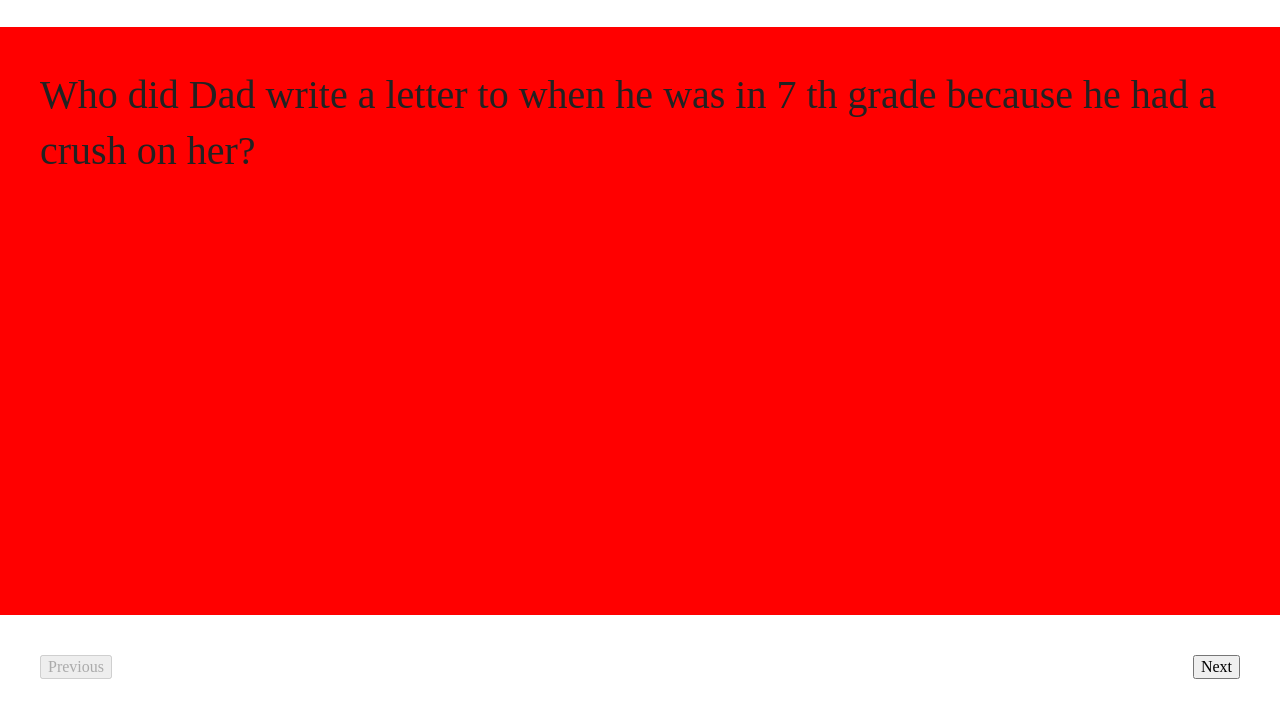
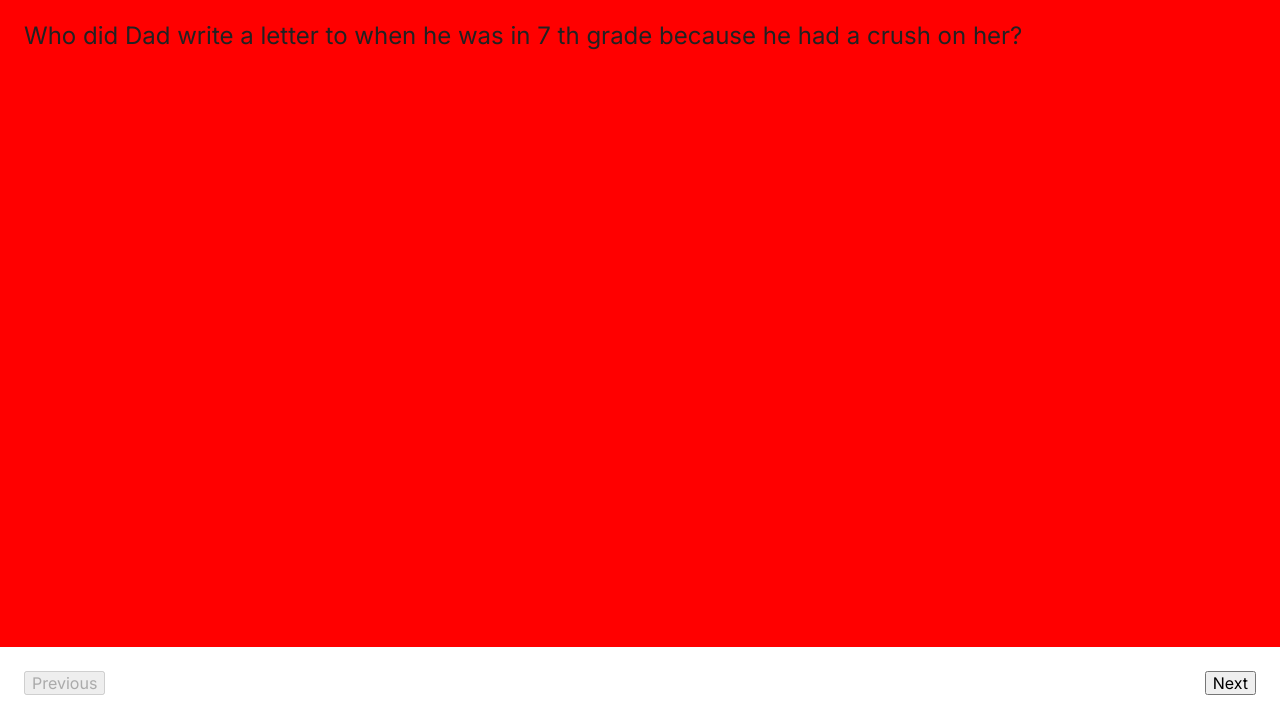
Before and after one commit to druryjeff/28trivia, a plain HTML site: page index.html in a window 1280 px wide. Shown: the part 81-800 px from the top of the page. Drawn offline with nearby package versions, Linux system fonts and the light colour scheme.

Commit message:
Update typography settings

```diff
--- a/css/main.css
+++ b/css/main.css
@@ -9,6 +9,7 @@ html, body {
 body {
   display: grid;
   grid-template-rows: auto 1fr auto;
+  font-family: 'Inter', sans-serif;
 }
 
 .item,
@@ -22,8 +23,8 @@ body {
   /* full width */
   height: 100%;
   /* height of carousel */
-  font-size: 2.5rem;
-  padding: 2.5rem;
+  font-size: 1.5rem;
+  padding: 1.5rem;
 }
 .carousel-cell.ques {
   background-color: red;
@@ -34,7 +35,7 @@ body {
 
 header, nav {
   background-color: #fff;
-  padding: 2.5rem;
+  padding: 1.5rem;
   display: flex;
   justify-content: space-between;
   align-items: center;
--- a/index.html
+++ b/index.html
@@ -16,6 +16,9 @@
   <link rel="apple-touch-icon" href="icon.png">
   <!-- Place favicon.ico in the root directory -->
 
+  <link rel="preconnect" href="https://fonts.googleapis.com">
+  <link rel="preconnect" href="https://fonts.gstatic.com" crossorigin>
+  <link href="https://fonts.googleapis.com/css2?family=Inter:wght@400;700;900&display=swap" rel="stylesheet">
   <link rel="stylesheet" href="https://unpkg.com/flickity@2/dist/flickity.min.css">
   <link rel="stylesheet" href="css/reset.css">
   <link rel="stylesheet" href="css/main.css">
```
